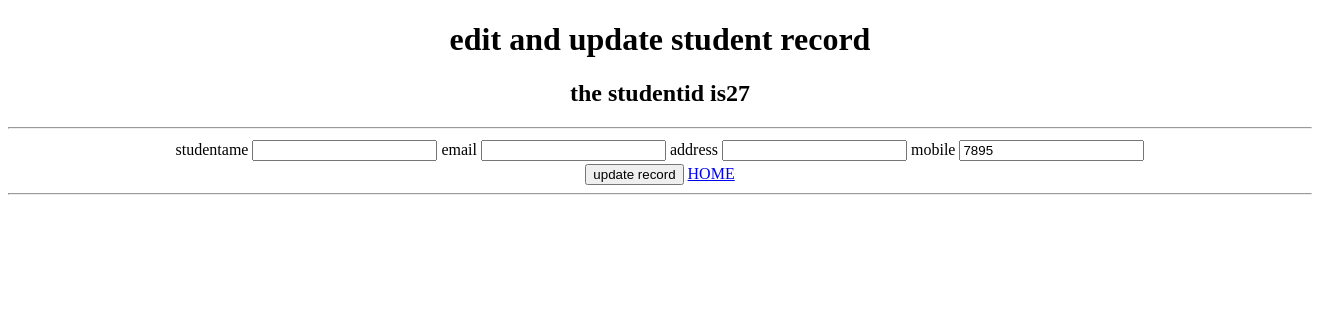
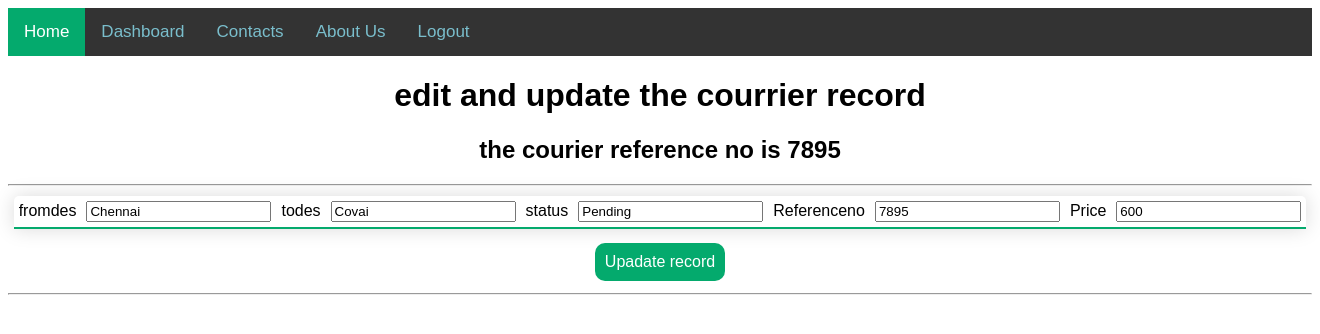
Before and after one commit to NithiArr/website, a Django app: page /edit/27 in a window 1320 px wide. Shown: the top 334 px of the page. Run offline with Django 4.2, Linux system fonts and the light colour scheme; data comes from the database, SQL or seed files in the repository; both versions use the stored data as it was after the commit.

Commit message:
dhanushv

```diff
--- a/base/views.py
+++ b/base/views.py
@@ -5,6 +5,13 @@ from django.contrib import messages
 from base.forms import stform
 from .filters import  crudstFilter
 from django.db.models import Q
+from random import randint
+
+def random_with_N_digits(n):
+    range_start = 10**(n-1)
+    range_end = (10**n)-1
+    return randint(range_start, range_end)
+sno = random_with_N_digits(5)
 
 def homee(request):
     results=crudst.objects.all()
@@ -20,12 +27,12 @@ def totalorder(request):
 
 def stinsert(request):
     if request.method == "POST":
-        if request.POST.get('stname') and request.POST.get('stemail') and request.POST.get('staddress') and request.POST.get('sno') and request.POST.get('price'):
+        if request.POST.get('stname') and request.POST.get('stemail') and request.POST.get('staddress') and request.POST.get('price'):
             savest = crudst()
             savest.fromdes=request.POST.get('stname')
             savest.todes=request.POST.get('stemail')
             savest.status=request.POST.get('staddress')
-            savest.sno=request.POST.get('sno')
+            savest.sno=sno
             savest.price=request.POST.get('price')
             savest.save()
             messages.success(request,"The Record saved successfully..!")
@@ -41,11 +48,6 @@ def stinsert(request):
     else:
         str='Pls enter valid ID'
         return render(request,'base.html',{'cont':str})
-
-
-
-
-
 def stedit(request,id):
     getstudentdetails = crudst.objects.get(id=id)
     return render(request,"edit.html",{"crudst":getstudentdetails})
--- a/home/views.py
+++ b/home/views.py
@@ -7,7 +7,10 @@ def home(request):
     return render(request, 'home.html')
 
 def totalorder(request):
+    status='Out for delivery'
     results=crudst.objects.all()
+    if status:
+            results = results.filter(Q(status__icontains = status))
     return render(request,"home.html",{"crudst":results})
 
 def orderdelivered(request):
--- a/templates/base.html
+++ b/templates/base.html
@@ -56,10 +56,7 @@
                               <option value="Out for delivery">Out for delivery</option>
                             </select></td>
                     </tr>
-                    <tr>
-                        <td>Reference No</td>
-                        <td><input type="text" placeholder="Reference No" name="sno"></td>
-                    </tr>
+
                     <tr>
                         <td>Price</td>
                         <td><input type="text" placeholder="Price" name="price"></td>
--- a/templates/edit.html
+++ b/templates/edit.html
@@ -1,41 +1,56 @@
+{% load static %}
 <!DOCTYPE html>
 <html lang="en">
 <head>
     <title>edit & update page</title>
+    <link rel="stylesheet" href="{% static 'base.css' %}" >
+    <link rel="stylesheet" href="{% static 'button.css' %}" >
+    <link rel="stylesheet" href="{% static 'nav.css' %}" >
 
 </head>
 <link>
 <body>
+    <div class="topnav">
+        <a class="active" href="/home">Home</a>
+        <a href="{% url 'stinsert' %}">Dashboard</a>
+        <a href="#contact">Contacts</a>
+        <a href="#about">About Us</a>
+        <a href="/">Logout</a>
+    </div>
     <center>
-        <h1>edit and update student record</h1>
-        <h2>the studentid is{{crudst.id}}</h2>
+        <h1>edit and update the courrier record</h1>
+        <h2>the courier reference no is {{crudst.sno}}</h2>
     <hr/>
     <form method ="POST" action="/update/{{crudst.id}}">
         {% csrf_token %}
     <table class="content-table">
         <tr>
+
             <td>
-                studentame
+                fromdes
             </td>
-            <td><input type="text" name="stname" value="{{crudst.stname}}"></td>
+            <td><input type="text" name="fromdes" value="{{crudst.fromdes}}"></td>
+
+
             <td>
-                email
+                todes
             </td>
-            <td><input type="text" name="stemail" value="{{crudst.stemail}}"></td>
+            <td><input type="text" name="todes" value="{{crudst.todes}}"></td>
             <td>
-                address
+                status
             </td>
-            <td><input type="text" name ="staddress" value="{{crudst.staddress}}"></td>
+            <td><input type="text" name ="status" value="{{crudst.status}}"></td>
             <td>
-                mobile
+                Referenceno
             </td>
             <td><input type="text" name="sno" value="{{crudst.sno}}"></td>
+            <td>
+                Price
+            </td>
+            <td><input type="text" name="price" value="{{crudst.price}}"></td>
         </tr>
-
-
     </table>
-    <input type="submit" value="update record"/>
-        <a href="{% url 'stdisplay'%}">HOME</a>
+    <input type="submit" class="button button4" value="Upadate record"/>
     <hr/>
     {% if messages %}
         {% for result in messages%}
--- a/templates/home.html
+++ b/templates/home.html
@@ -31,7 +31,7 @@
             <div class="col-md">
                 <div class="card text-center text-white  mb-3" style="background-color:#04AA6D;">
                     <div class="card-header">
-                        <h5 class="card-title" style="color: black ;">Total Orders</h5>
+                        <h5 class="card-title" style="color: black ;">Orders out for delivery</h5>
                         <form action="{% url 'totalorder' %}" class="button button4">
                             <input type="submit" value="Show" />
                         </form>
@@ -65,7 +65,7 @@
                 <div class="card text-center text-white  mb-3" style="background-color:#04AA6D">
                     <div class="card-header">
                         <h5 class="card-title" style="color: black ;">Orders Pending</h5>
-                        <a href="{% url 'pending' %}">click</a>
+
                         <form action="{% url 'pending' %}" class="button button4">
                             <input type="submit" value="Show" />
                         </form>
```
Also changed, not shown: accept/edit.css (added, +40 -0 lines), style/edit.css (added, +40 -0 lines), db.sqlite3.
